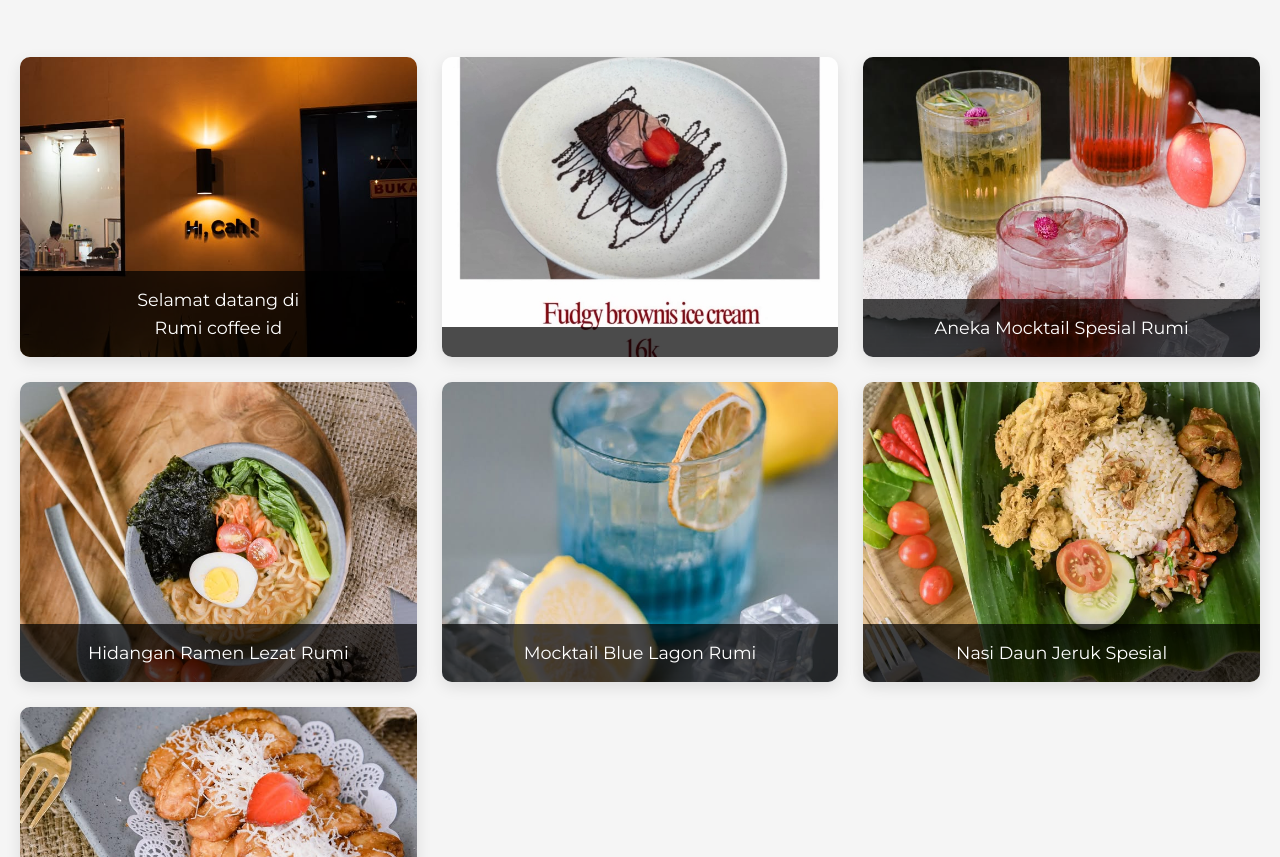
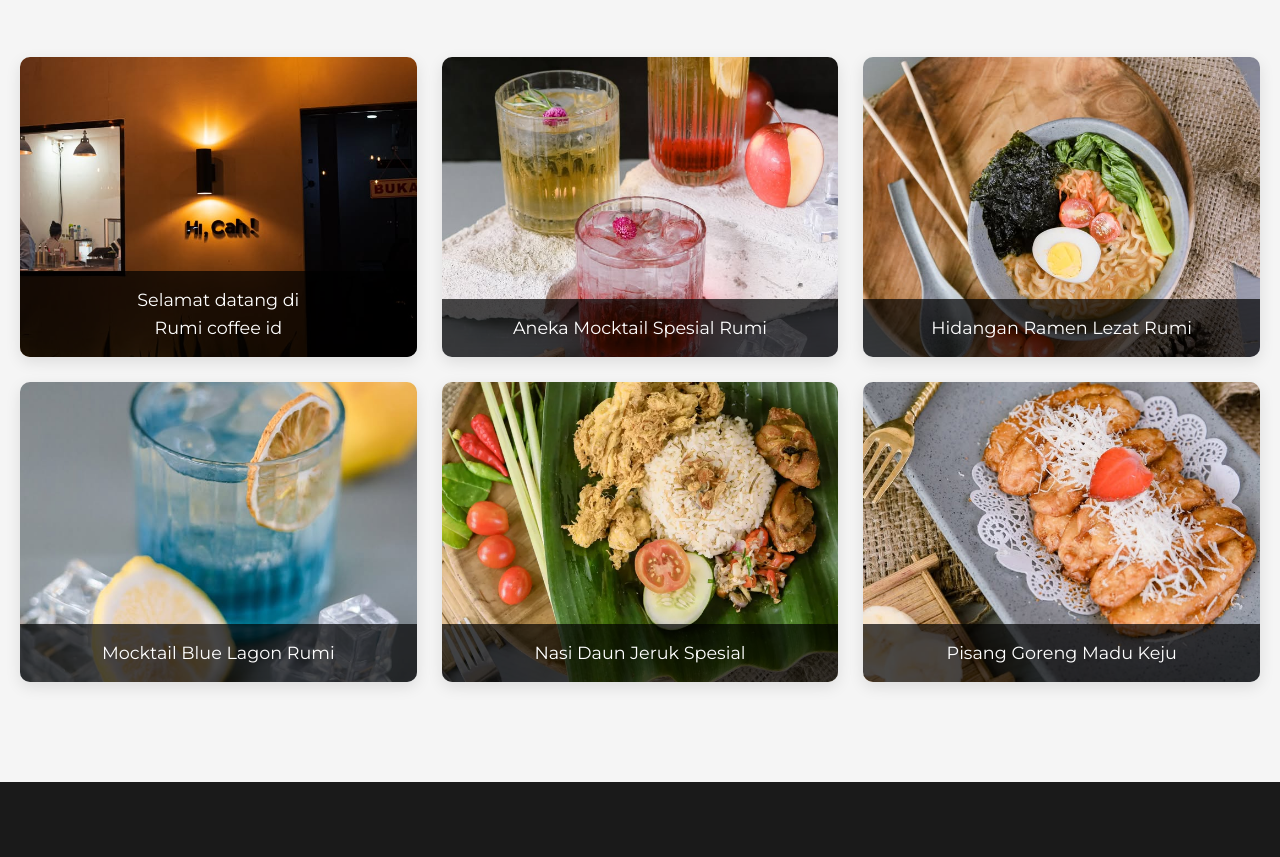
Before and after one commit to prastyorudi06-a11y/rumicoffeid-, a plain HTML site: page index.html in a window 1280 px wide. Shown: the part 1066-1923 px from the top of the page. Drawn offline with nearby package versions, Linux system fonts and the light colour scheme.

Commit message:
Update index.html

```diff
--- a/index.html
+++ b/index.html
@@ -697,11 +697,6 @@
           <div class="gallery-caption"><p>Selamat datang di </p> Rumi coffee id</div>
         </div>
 
-    <!-- Foto 1 - Ganti "foto1.jpg" dengan nama file Anda -->
-        <div class="gallery-item fade-in">
-          <img src="brownis.jpg" alt="Fudgy brownis ice cream">
-          <div class="gallery-caption"><p> </p> </div>
-        </div>
 
         <!-- Foto 2 - Ganti "foto2.jpg" dengan nama file Anda -->
         <div class="gallery-item fade-in">
```
